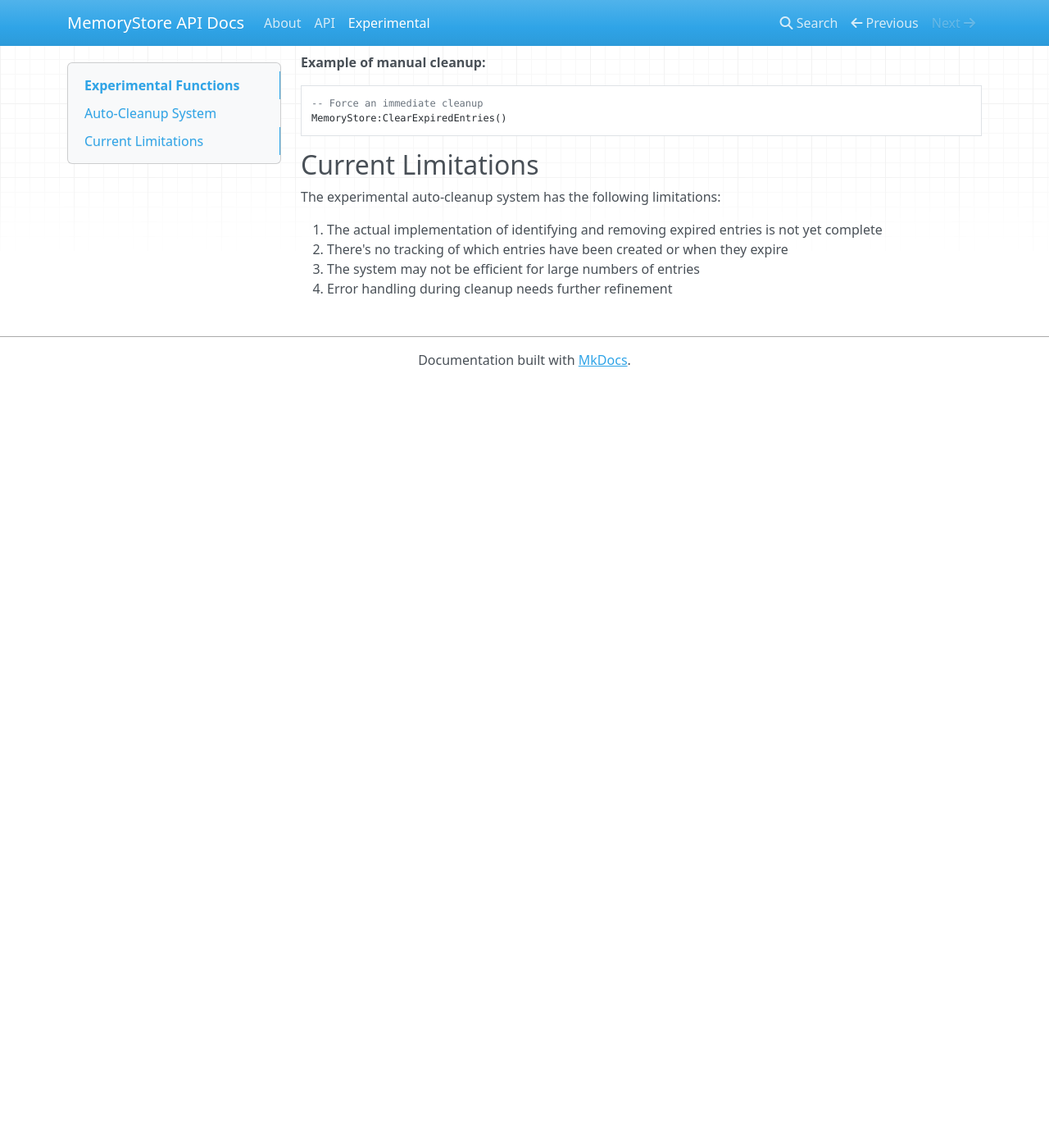
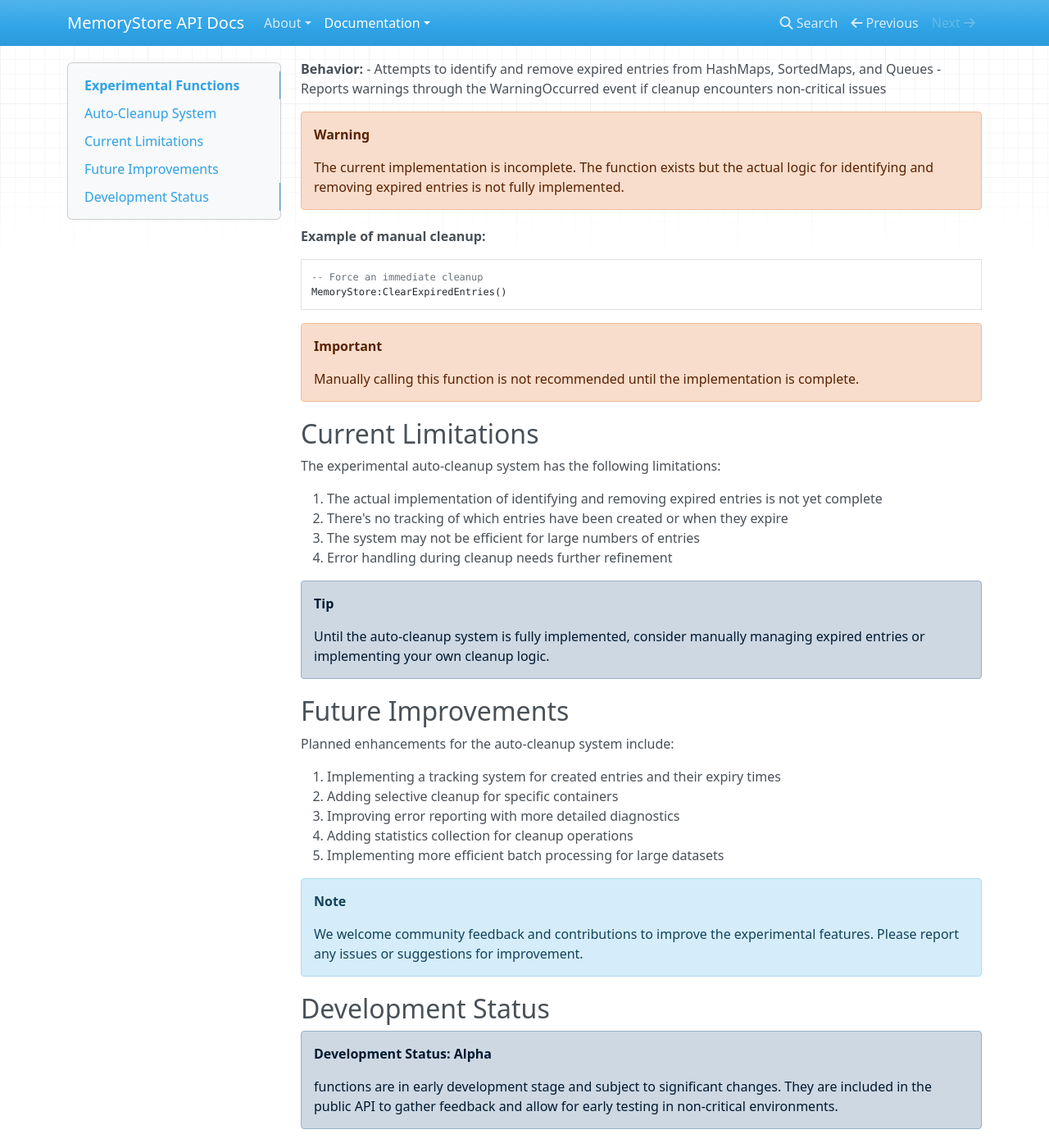
Before and after one commit to Bigidity/MemoryStore, an MkDocs documentation site: the page built from docs/EXP.md, in a window 1280 px wide and 1400 px high, scrolled down 990 px. Shown: the whole window at 82% size. Built offline with MkDocs 1.6.1, drawn with Linux system fonts in a browser that asks for light colours; nearby versions of some CDN libraries; before the commit the page ends 1457 px from its top, so only the background shows below that; some of the changed text lies outside the part shown.

Commit message:
Improved the documentation, added new pages and updated some information.

````diff
--- a/docs/EXP.md
+++ b/docs/EXP.md
@@ -21,9 +20,9 @@ MemoryStore:StartAutoCleanup()
 - Calls `ClearExpiredEntries()` on each interval
 - Reports errors through the ErrorOccurred event if cleanup fails
 
-**Notes:**
-- This function is called automatically during service initialization
-- The cleanup interval defaults to 300 seconds (5 minutes)
+!!! note
+    This function is called automatically during service initialization. The cleanup interval defaults to 300 seconds (5 minutes).
+
 
 **Example of manually restarting cleanup:**
 ```lua
@@ -43,15 +42,18 @@ MemoryStore:ClearExpiredEntries()
 - Attempts to identify and remove expired entries from HashMaps, SortedMaps, and Queues
 - Reports warnings through the WarningOccurred event if cleanup encounters non-critical issues
 
-**Notes:**
-- The current implementation is incomplete and needs further development
-- This function is primarily called by the auto-cleanup system, but can be manually triggered
+!!! warning
+    The current implementation is incomplete. The function exists but the actual logic for identifying and removing expired entries is not fully implemented.
 
 **Example of manual cleanup:**
 ```lua
 -- Force an immediate cleanup
 MemoryStore:ClearExpiredEntries()
 ```
+
+!!! warning "Important"
+    Manually calling this function is not recommended until the implementation is complete.
+
 
 ## Current Limitations
 
@@ -61,3 +63,26 @@ The experimental auto-cleanup system has the following limitations:
 2. There's no tracking of which entries have been created or when they expire
 3. The system may not be efficient for large numbers of entries
 4. Error handling during cleanup needs further refinement
+
+!!! info "Tip"
+    Until the auto-cleanup system is fully implemented, consider manually managing expired entries or implementing your own cleanup logic.
+
+
+## Future Improvements
+
+Planned enhancements for the auto-cleanup system include:
+
+1. Implementing a tracking system for created entries and their expiry times
+2. Adding selective cleanup for specific containers
+3. Improving error reporting with more detailed diagnostics
+4. Adding statistics collection for cleanup operations
+5. Implementing more efficient batch processing for large datasets
+
+!!! note
+    We welcome community feedback and contributions to improve the experimental features. Please report any issues or suggestions for improvement.
+
+
+## Development Status
+
+!!! info "**Development Status: Alpha**"
+    functions are in early development stage and subject to significant changes. They are included in the public API to gather feedback and allow for early testing in non-critical environments.
--- a/mkdocs.yml
+++ b/mkdocs.yml
@@ -1,5 +1,13 @@
 site_name: MemoryStore API Docs
+
+markdown_extensions:
+  - admonition
+
+
 nav:
-  - About: index.md
-  - API: API.md
-  - Experimental: EXP.md
+  - About:
+      - About: about.md
+      - MemoryStore: index.md
+  - Documentation:
+      - API: API.md
+      - Experimental: EXP.md
````
Also changed, not shown: other parts of docs/EXP.md (+2 -3 lines), docs/API.md (+56 -2 lines), docs/about.md (added, +32 -0 lines), docs/index.md (+19 -1 lines).
